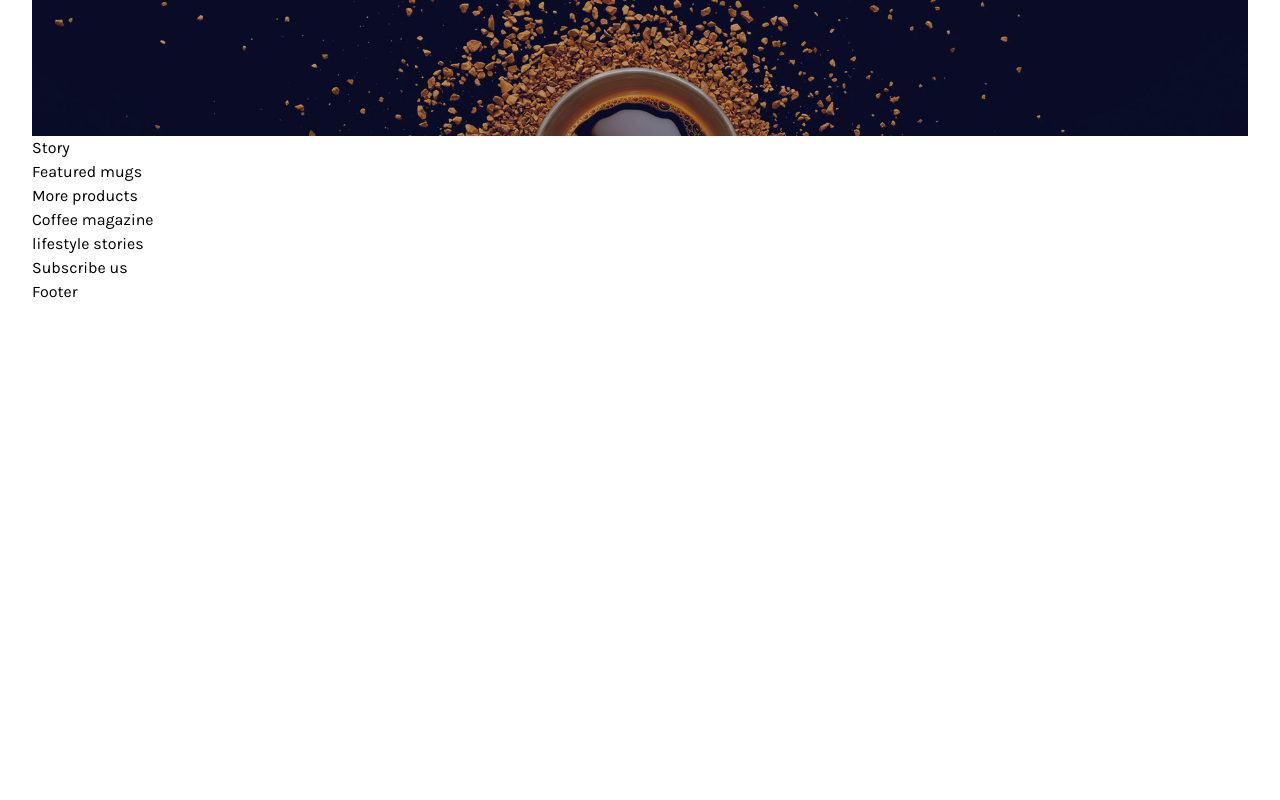
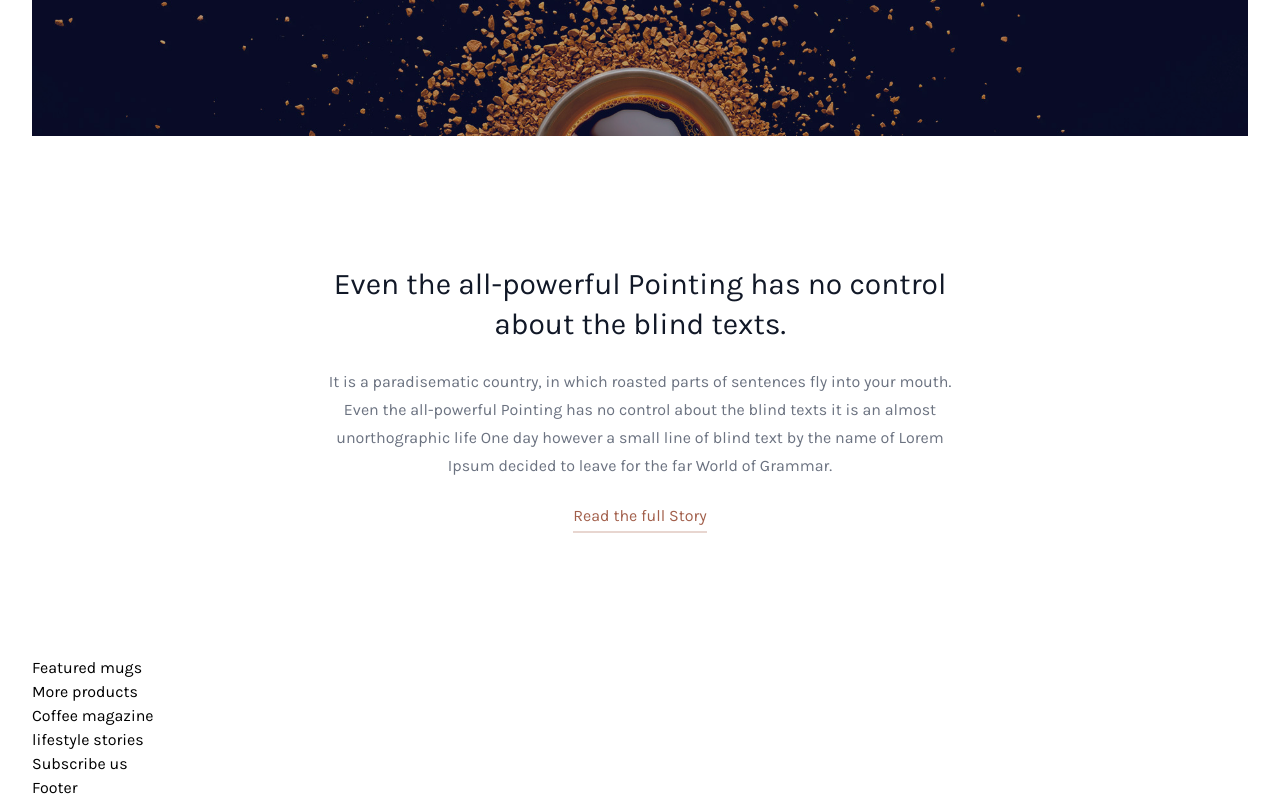
Before and after one commit to HoangVu22/tailwindcss-coffee-style, a React (Vite) app: page / in a window 1280 px wide. Shown: the part 470-1270 px from the top of the page. Before the commit the page ends 800 px from the top, so only its background shows below. Built offline with nearby package versions, Linux system fonts and the light colour scheme.

Commit message:
Make story section

```diff
--- a/src/index.css
+++ b/src/index.css
@@ -5,7 +5,7 @@
 @tailwind utilities;
 
 .nhv-header-menu-item {
-  @apply cursor-pointer py-1 hover:text-gray-800 relative after:absolute after:bottom-0 after:left-0 after:h-0.5 hover:after:w-full after:w-0 after:bg-light-coffee after:transition-all after:ease-in-out after:duration-300
+  @apply cursor-pointer py-1 hover:text-gray-800 relative after:absolute after:bottom-0 after:left-0 after:h-0.5 hover:after:w-full after:w-0 after:bg-coffee-200 after:transition-all after:ease-in-out after:duration-300
 }
 
 .nhv-icon {
--- a/src/pages/Home.jsx
+++ b/src/pages/Home.jsx
@@ -21,8 +21,14 @@ function Home() {
         </div>
       </div>
 
-      <div className="story">
-        Story
+      <div className="story w-full h-full flex justify-center items-center">
+        <div className="px-4 sm:px-16 md:px-32 lg:px-64 xl:px-72 py-32 text-center">
+          <div className="text-3xl mb-6 leading-10 text-gray-900">Even the all-powerful Pointing has no control about the blind texts.</div>
+          <div className="text-gray-500 mb-6 leading-7">It is a paradisematic country, in which roasted parts of sentences fly into your mouth. Even the all-powerful Pointing has no control about the blind texts it is an almost unorthographic life One day however a small line of blind text by the name of Lorem Ipsum decided to leave for the far World of Grammar.</div>
+          <div className="">
+            <a href="#" className='text-coffee-400 hover:text-coffee-600 relative after:absolute after:-bottom-2 after:left-0 after:h-0.5 after:w-full after:bg-coffee-50 hover:after:bg-coffee-200 after:transition-all after:ease-in-out after:duration-300'>Read the full Story</a>
+          </div>
+        </div>
       </div>
 
       <div className="featured-mugs">
--- a/tailwind.config.js
+++ b/tailwind.config.js
@@ -10,7 +10,13 @@ export default {
         Karla: ['Karla', 'sans-serif']
       },
       colors: {
-        'light-coffee': '#c89f94'
+        // 'light-coffee': '#c89f94',
+        coffee: {
+          50: '#e8d6d0',
+          200: '#c89f94',
+          400: '#a25f4b',
+          600: '#744838'
+        }
       }
     },
   },
```
